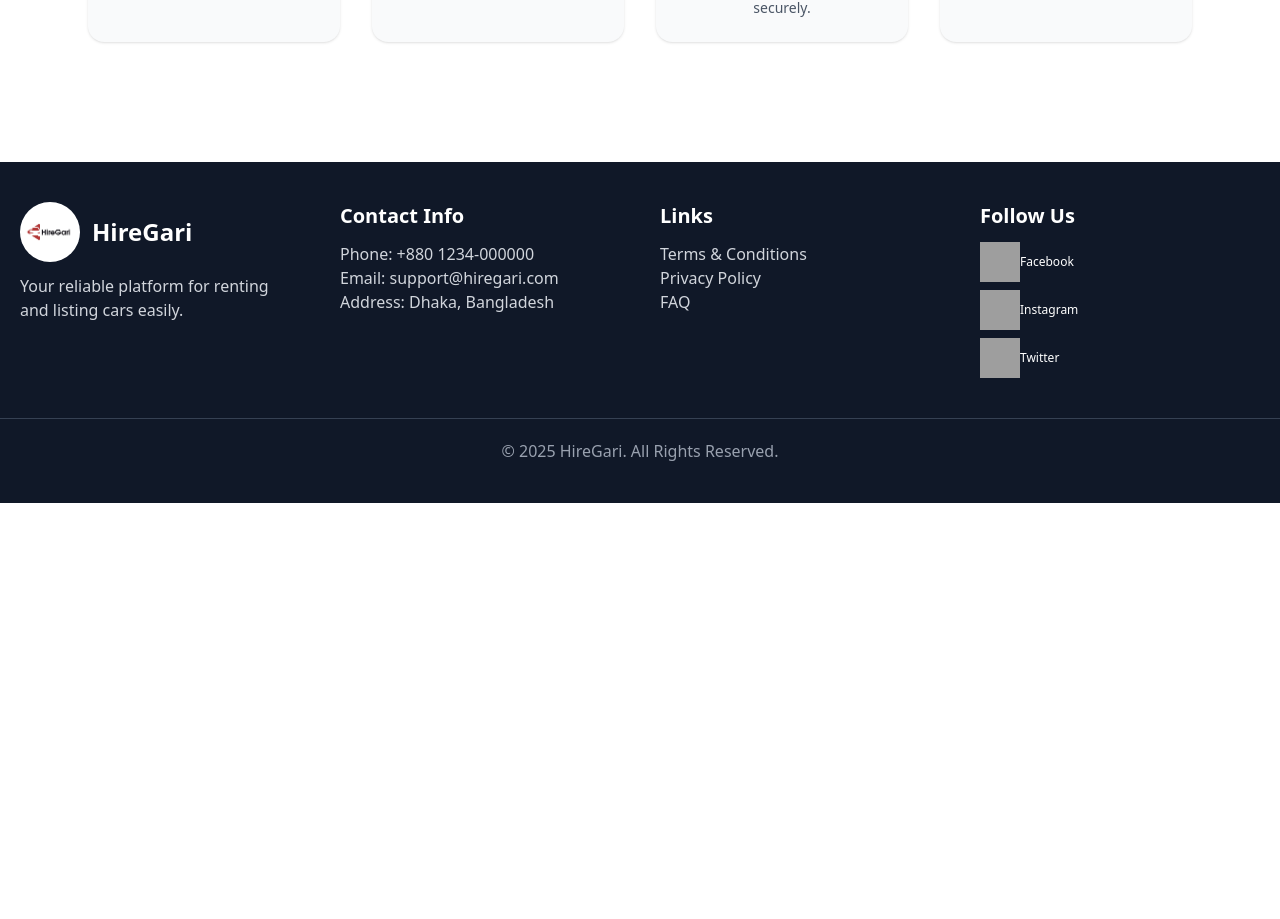
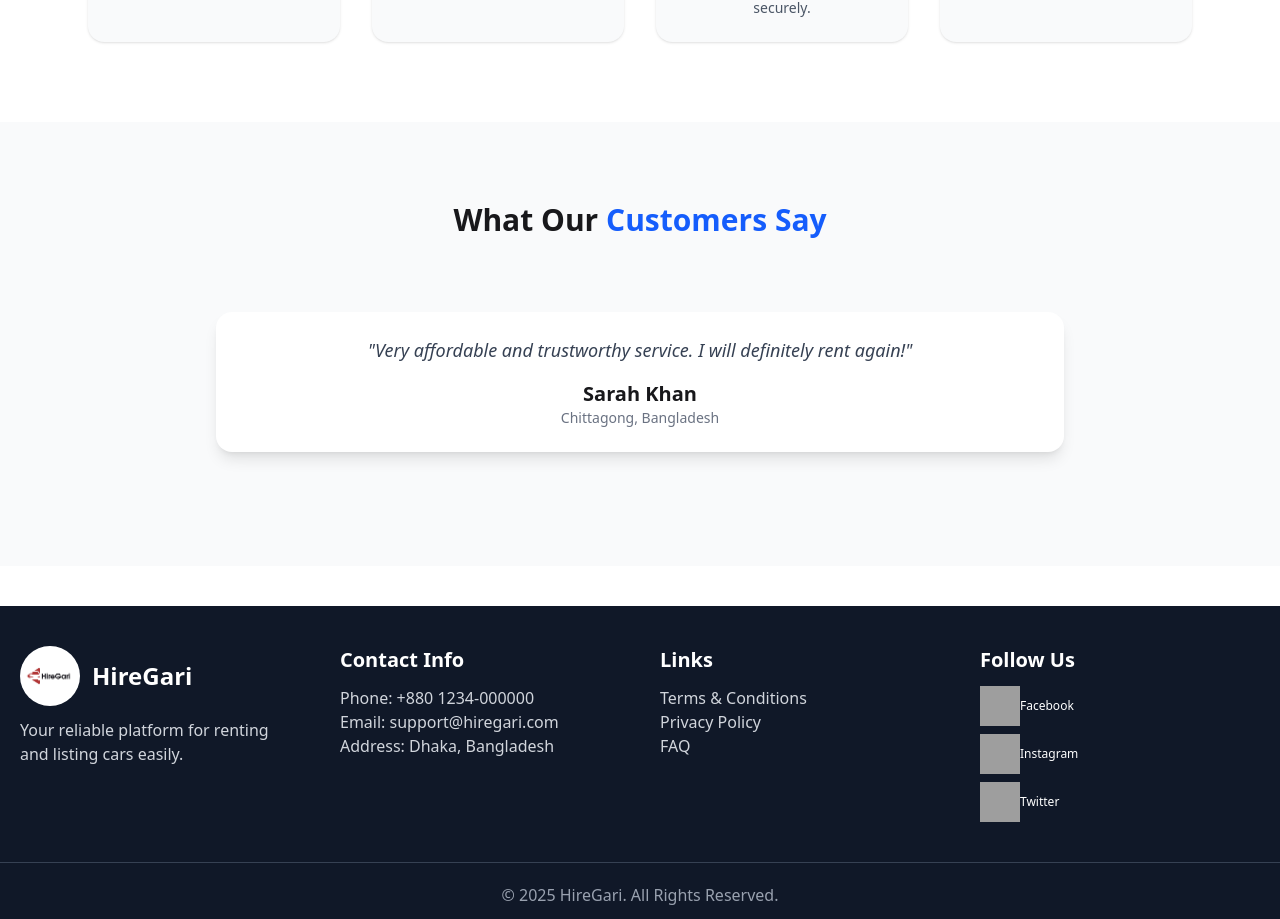
Before and after one commit to Nabil112233-ops/Car-management-client, a React (Vite) app: page / in a window 1280 px wide. Shown: the part 1538-2457 px from the top of the page. Before the commit the page ends 2041 px from the top, so only its background shows below. Built offline with nearby package versions, Linux system fonts and the light colour scheme; no server answers; grey boxes are pictures that could not be loaded.

Commit message:
Feedback is more importance for user that is added

```diff
--- /dev/null
+++ b/src/Components/Feedback.jsx
@@ -0,0 +1,70 @@
+import { motion, AnimatePresence } from "framer-motion";
+import { useEffect, useState } from "react";
+
+const testimonials = [
+    {
+        name: "John Doe",
+        feedback:
+            "Amazing service! The booking process was smooth and the car was in perfect condition.",
+        location: "Dhaka, Bangladesh",
+    },
+    {
+        name: "Sarah Khan",
+        feedback:
+            "Very affordable and trustworthy service. I will definitely rent again!",
+        location: "Chittagong, Bangladesh",
+    },
+    {
+        name: "Michael Smith",
+        feedback:
+            "Great customer support and easy pickup process. Highly recommended!",
+        location: "Sylhet, Bangladesh",
+    },
+];
+
+const CustomerFeedback = () => {
+    const [index, setIndex] = useState(0);
+
+    useEffect(() => {
+        const autoSlide = setInterval(() => {
+            setIndex((prev) => (prev + 1) % testimonials.length);
+        }, 4000);
+
+        return () => clearInterval(autoSlide);
+    }, []);
+
+    return (
+        <div className="py-20 bg-gray-50">
+            <div className="max-w-4xl mx-auto px-6">
+
+                <h2 className="text-3xl font-bold text-center mb-10">
+                    What Our <span className="text-blue-600">Customers Say</span>
+                </h2>
+
+                <div className="relative h-40 sm:h-48 lg:h-52 flex items-center justify-center">
+
+                    <AnimatePresence mode="wait">
+                        <motion.div
+                            key={index}
+                            initial={{ opacity: 0, y: 20, scale: 0.95 }}
+                            animate={{ opacity: 1, y: 0, scale: 1 }}
+                            exit={{ opacity: 0, y: -20, scale: 0.95 }}
+                            transition={{ duration: 0.6 }}
+                            className="bg-white p-6 rounded-2xl shadow-lg w-full text-center"
+                        >
+                            <p className="text-gray-700 text-lg italic mb-4">
+                                "{testimonials[index].feedback}"
+                            </p>
+                            <h3 className="text-xl font-semibold">{testimonials[index].name}</h3>
+                            <p className="text-gray-500 text-sm">{testimonials[index].location}</p>
+                        </motion.div>
+                    </AnimatePresence>
+
+                </div>
+
+            </div>
+        </div>
+    );
+};
+
+export default CustomerFeedback;
--- a/src/Pages/Home.jsx
+++ b/src/Pages/Home.jsx
@@ -3,6 +3,7 @@ import HeroSlider from '../Components/HeroSlider';
 import FeaturedCar from '../Components/FeaturedCar';
 import WhyRentWithUs from '../Components/RentWithUs';
 import BookingProcess from '../Components/BookingSys';
+import CustomerFeedback from '../Components/Feedback';
 
 const Home = () => {
     return (
@@ -11,6 +12,7 @@ const Home = () => {
             <FeaturedCar></FeaturedCar>
             <WhyRentWithUs></WhyRentWithUs>
             <BookingProcess></BookingProcess>
+            <CustomerFeedback></CustomerFeedback>
         </div>
     );
 };
```
